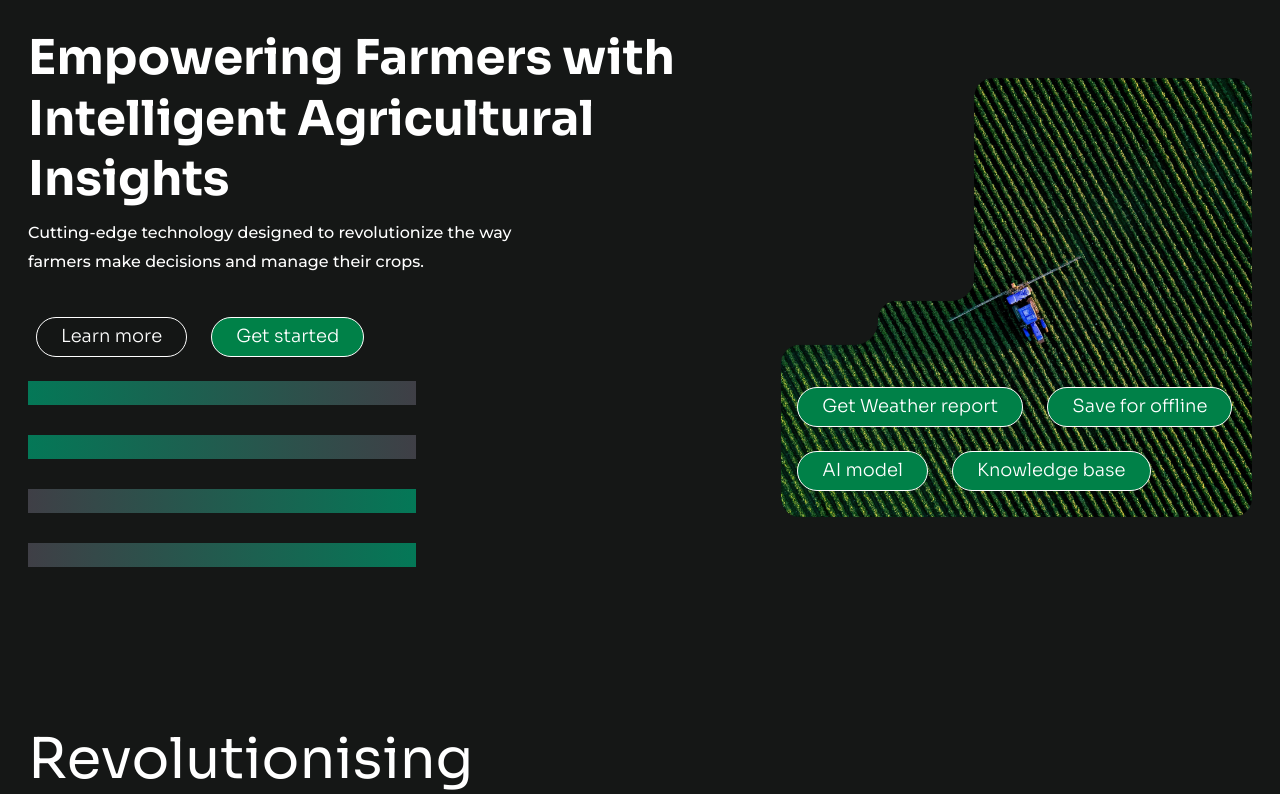
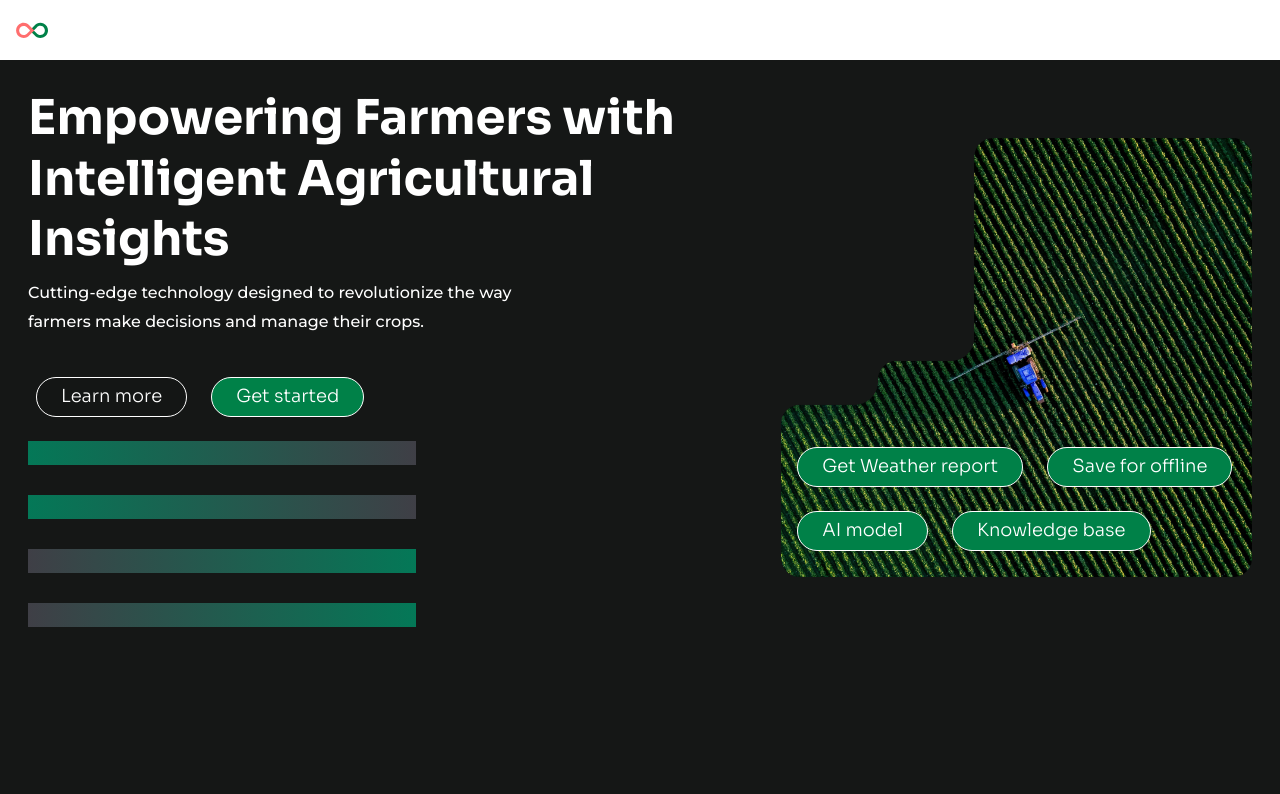
Before and after one commit to Farminsight-Klusterthon-23/frontend, a Next.js app: page / in a window 1280 px wide. Shown: the top 794 px of the page. Built offline with nearby package versions, Linux system fonts and the light colour scheme.

Commit message:
[feature]: Added navbar component

```diff
--- a/app/page.js
+++ b/app/page.js
@@ -1,9 +1,12 @@
 /* eslint-disable react/no-unescaped-entities */
 import Button from "@/components/Button";
+import Navbar from "@/components/Navbar";
 import Image from "next/image";
 
 export default function Home() {
   return (
+    <>
+      <Navbar />
       <main
         className="w-full h-full p-7 bg-[#151716]"
         style={{
@@ -20,8 +23,8 @@ export default function Home() {
                 Empowering Farmers with Intelligent Agricultural Insights
               </h1>
               <p className="w-[516px] text-white text-base text-[16px] font-normal font-['Montserrat'] leading-[29.50px] mb-[2rem]">
-              Cutting-edge technology designed to revolutionize the way farmers
-              make decisions and manage their crops.
+                Cutting-edge technology designed to revolutionize the way
+                farmers make decisions and manage their crops.
               </p>
               <div className="flex gap-2">
                 <Button text="Learn more" />
@@ -680,9 +683,9 @@ export default function Home() {
                         </div>
                       </div>
                       <div className="w-[263px] text-white text-[13px] font-normal font-['Inter']">
-                      Farmers in the identified region have reported an increase
-                      in rat activity, causing potential threats to crops and
-                      stored produce.
+                        Farmers in the identified region have reported an
+                        increase in rat activity, causing potential threats to
+                        crops and stored produce.
                         <br />
                         Rats have been observed damaging crops and may lead to
                         significant losses if not addressed promptly.
@@ -781,8 +784,8 @@ export default function Home() {
           <div className="w-[316px] h-[316px] left-[964px] top-[337px] absolute bg-red-400 rounded-full blur-[400px]" />
           <div className="w-[622px] left-[346px] top-[133px] absolute text-center text-white text-base font-normal font-['Montserrat'] leading-[29.50px]">
             We are committed to empowering farmers with the tools they need to
-          thrive in a dynamic agricultural landscape. Join us in harnessing the
-          power of AI for a more sustainable and prosperous future.
+            thrive in a dynamic agricultural landscape. Join us in harnessing
+            the power of AI for a more sustainable and prosperous future.
           </div>
           <div className="left-[482px] top-[251px] absolute justify-start items-start gap-[13px] inline-flex">
             <Button text="Learn more" />
@@ -800,5 +803,6 @@ export default function Home() {
           />
         </footer>
       </main>
+    </>
   );
 }
--- /dev/null
+++ b/components/Navbar/index.jsx
@@ -0,0 +1,41 @@
+import Image from "next/image";
+import Button from "../Button";
+
+const Navbar = () => {
+  return (
+    <div className="w-full h-[60px] justify-between items-center inline-flex pr-[16px] pl-[16px]">
+      <div className="justify-start items-center gap-1.5 flex">
+        <div className="w-8 h-8 relative">
+          <Image src="/logo.svg" layout="fill" alt="farm insight logo" />
+        </div>
+        <div className="text-white text-lg font-normal font-['Sora']">
+          Farminsight
+        </div>
+      </div>
+      <div className="justify-start items-start gap-[148px] flex items-center">
+        <div className="justify-start items-start gap-[18px] flex cursor-pointer">
+          <div className="p-2 justify-center items-center gap-2 flex">
+            <div className="text-white text-base font-light font-['Sora'] leading-normal">
+              Explore AI Guidance
+            </div>
+          </div>
+          <div className="p-2 justify-center items-center gap-2 flex">
+            <div className="text-white text-base font-light font-['Sora'] leading-normal">
+              Read Knowledge Updates
+            </div>
+          </div>
+          <div className="p-2 justify-center items-center gap-2 flex">
+            <div className="text-white text-base font-light font-['Sora'] leading-normal">
+              Join Community
+            </div>
+          </div>
+        </div>
+        <div className="p-2 justify-center items-center gap-2 flex">
+          <Button text="Login to start" />
+        </div>
+      </div>
+    </div>
+  );
+};
+
+export default Navbar;
```
Also changed, not shown: public/logo.svg (added). Lines whose indentation alone changed are shown as unchanged.
